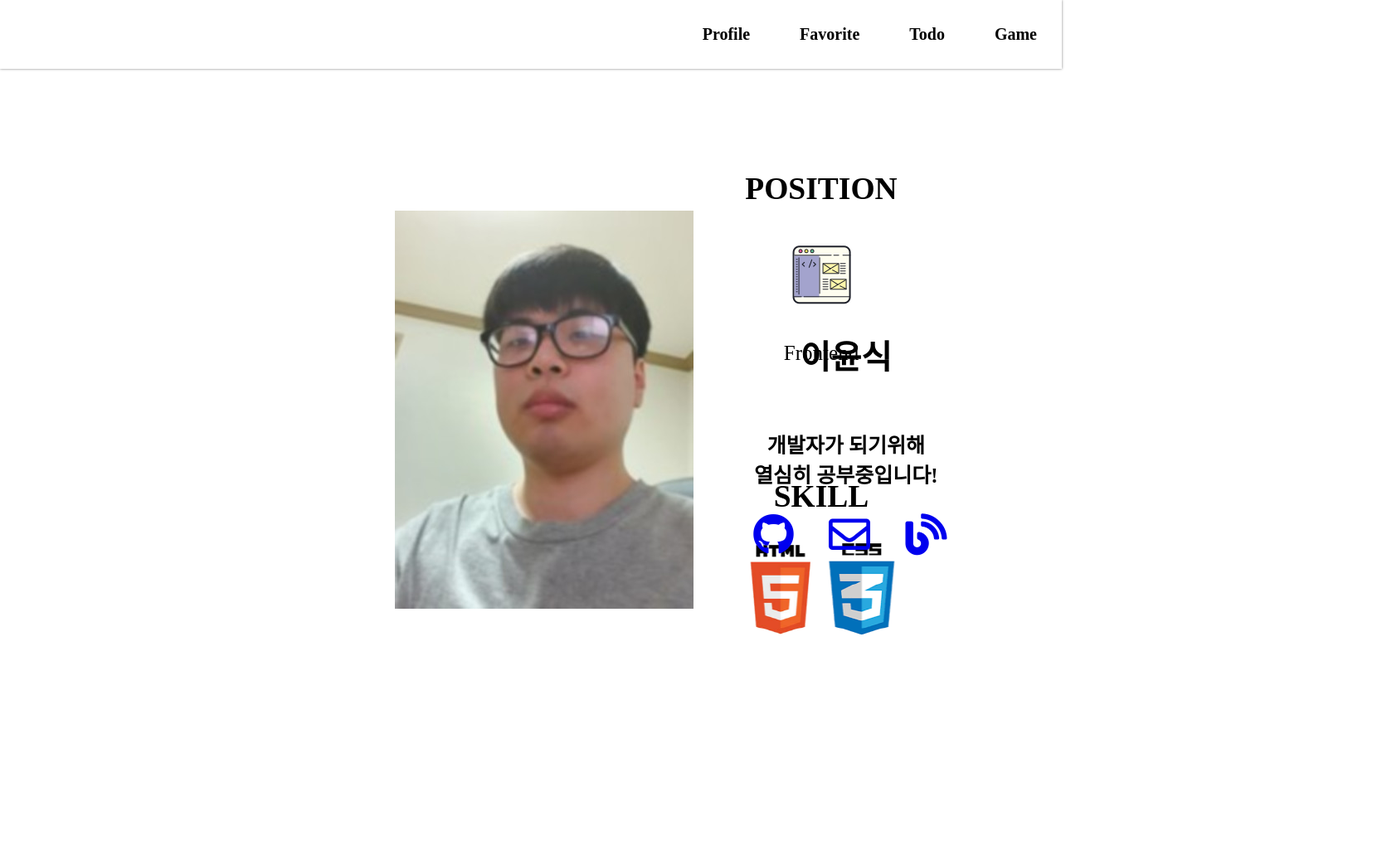
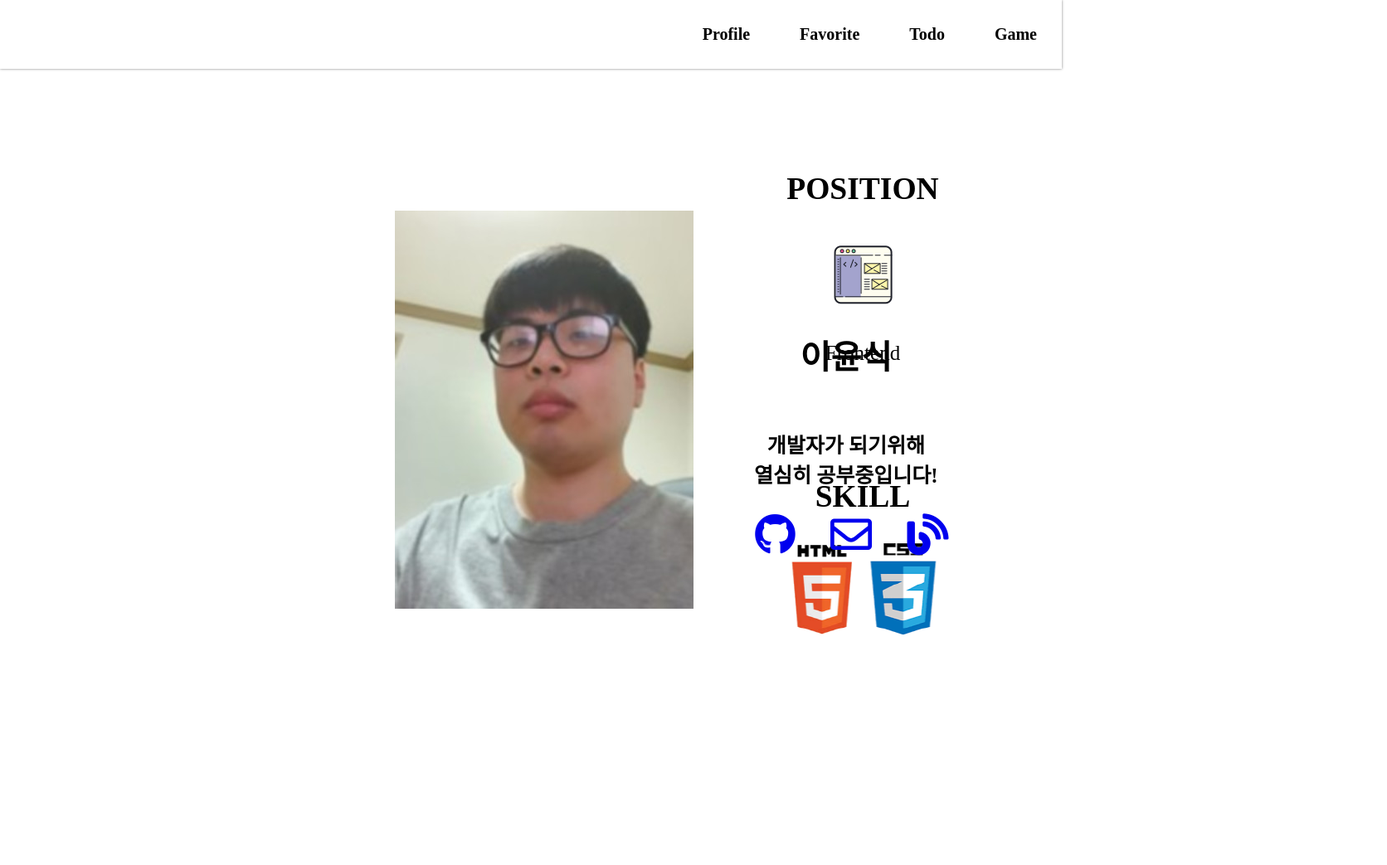
Before and after one commit to dark2356/html-css, a plain HTML site: page index.html in a window 1280 px wide. Shown: the whole page at 83% size, 1672 px wide, since content can reach past the window. Drawn offline with Linux system fonts and the light colour scheme.

Commit message:
Add files via upload

```diff
--- a/style.css
+++ b/style.css
@@ -48,7 +48,7 @@ main{
 
 .banner{
     position: absolute;
-    right: 65px;
+    right: 63px;
     top: 350px;
     margin-top: 4%;
     font-size: 50px;
@@ -62,14 +62,14 @@ main{
 
 .skill{
     position: relative;
-    left:350px;
+    left:400px;
     font-size: 25px;
 }
 
 .position{
     position: relative;
     bottom: 600px;
-    left:350px;
+    left:400px;
     font-size: 25px;
 }
 
```
